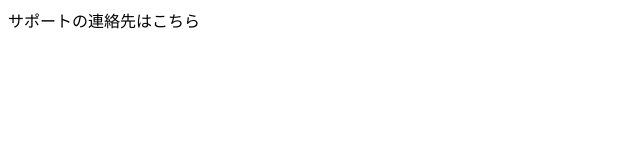
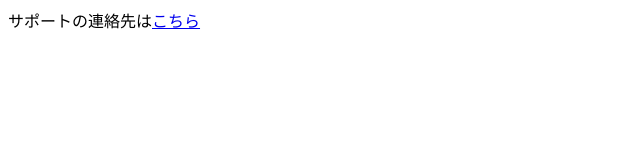
Before and after one commit to rrrkkk12345/rrrkkk12345.github.io, a plain HTML site: page support.html in a window 1280 px wide. Shown: the full height of the page, 0-640 px from the left. Drawn offline with Linux system fonts and the light colour scheme.

Commit message:
Update support.html

```diff
--- a/support.html
+++ b/support.html
@@ -4,7 +4,7 @@
 
   </head>
   <body>
-    サポートの連絡先は<a href="r.develop.app@gmail.com"></a>こちら
+    サポートの連絡先は<a href="r.develop.app@gmail.com">こちら</a>
 
   </body>
 
```
